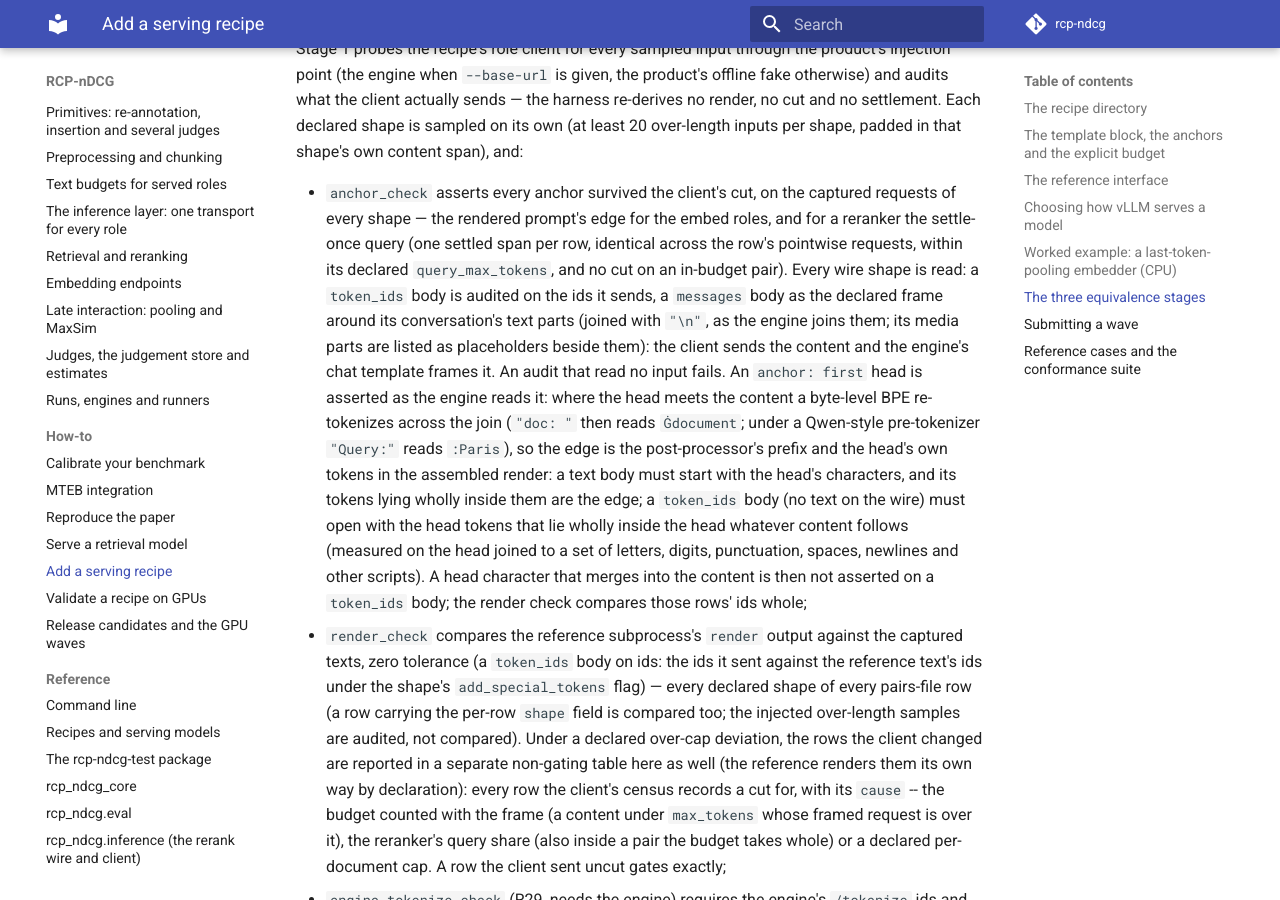
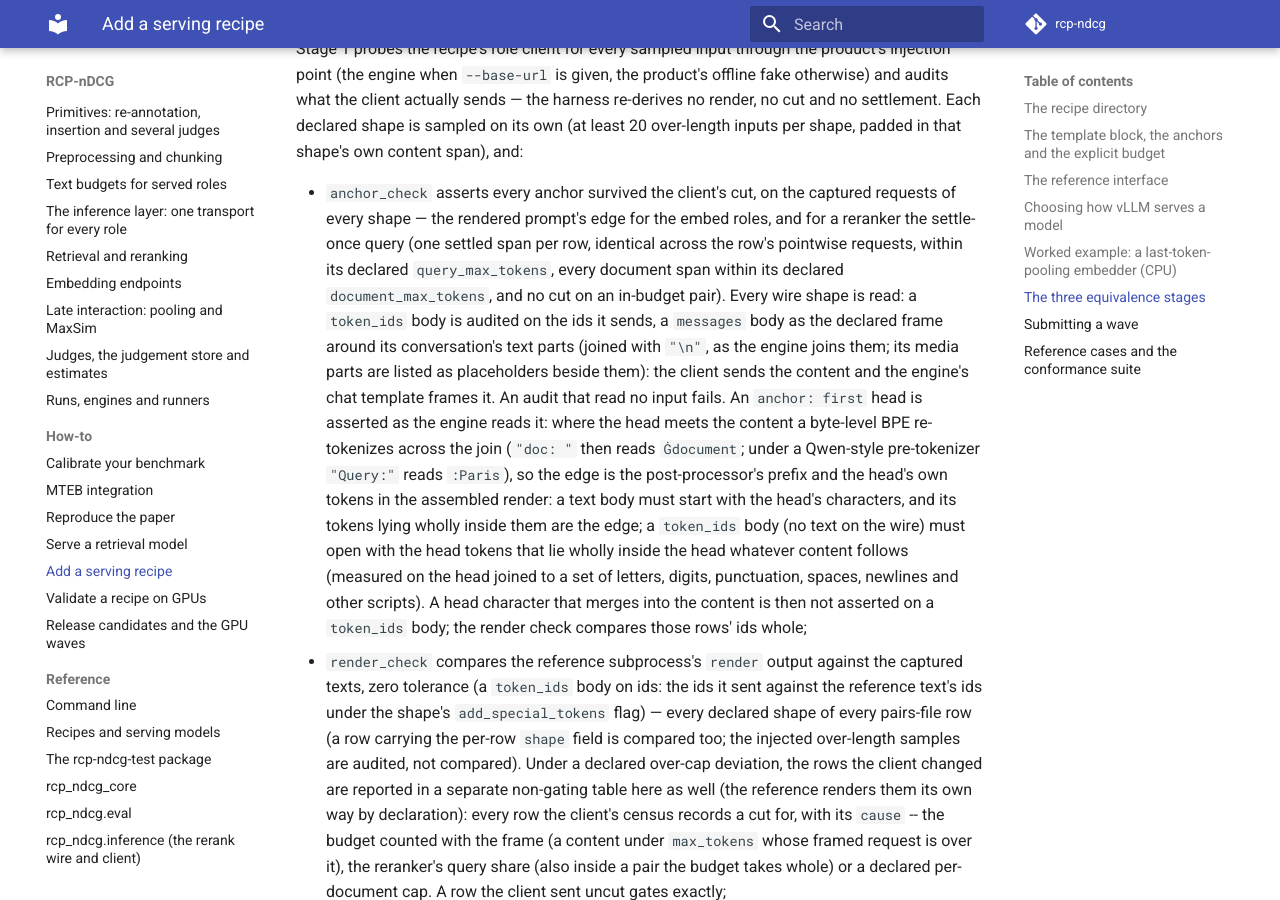
Before and after one commit to cohere-ai/rcp-ndcg, an MkDocs documentation site: the page built from docs/how-to/add-a-model.md, in a window 1280 px wide and 900 px high, scrolled down 4771 px. Built offline with MkDocs 1.6.1 and Material for MkDocs 9.7.7, drawn with Linux system fonts in a browser that asks for light colours; comment, search, counter and statistics services are not loaded.

Commit message:
add-a-model: the rerank audit holds document spans to document_max_tokens

```diff
--- a/docs/how-to/add-a-model.md
+++ b/docs/how-to/add-a-model.md
@@ -196,8 +196,8 @@ sends — the harness re-derives no render, no cut and no settlement. Each decla
 
 - `anchor_check` asserts every anchor survived the client's cut, on the captured requests of every shape —
   the rendered prompt's edge for the embed roles, and for a reranker the settle-once query (one settled span
-  per row, identical across the row's pointwise requests, within its declared `query_max_tokens`, and no cut
-  on an in-budget pair). Every wire shape is read: a `token_ids` body is audited on the ids it sends, a
+  per row, identical across the row's pointwise requests, within its declared `query_max_tokens`, every
+  document span within its declared `document_max_tokens`, and no cut on an in-budget pair). Every wire shape is read: a `token_ids` body is audited on the ids it sends, a
   `messages` body as the declared frame around its conversation's text parts (joined with `"\n"`, as the
   engine joins them; its media parts are listed as placeholders beside them): the client sends the content
   and the engine's chat template frames it. An audit that read no input fails. An `anchor: first` head is asserted as the engine reads it: where the head
```
